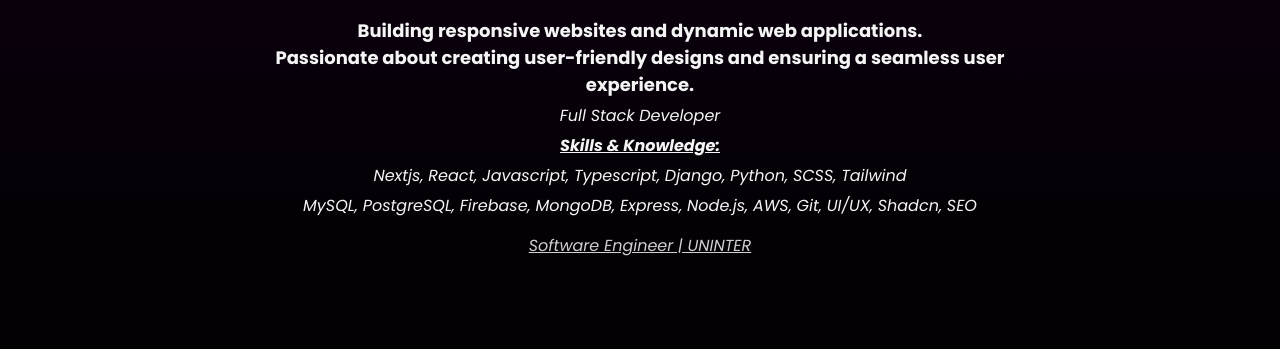
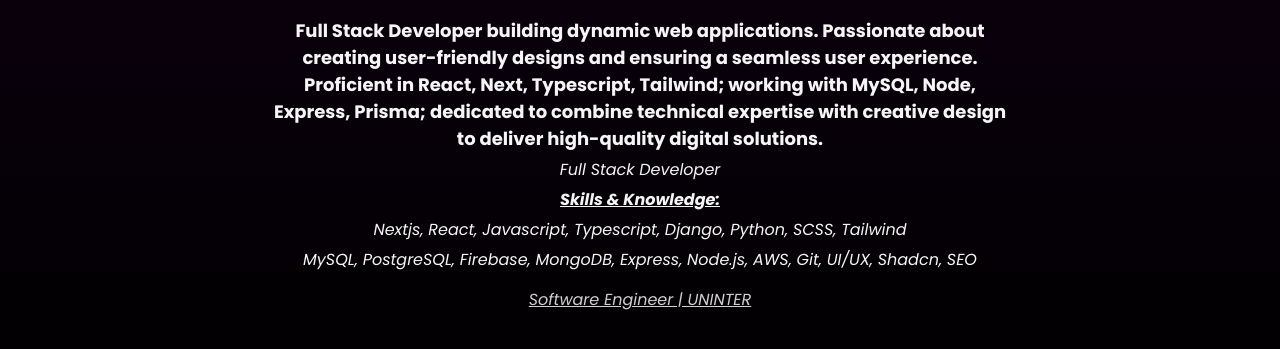
Before and after one commit to guinoei/guinoei.github.io, a plain HTML site: page index.html in a window 1280 px wide. Shown: the part 381-730 px from the top of the page. Drawn offline with Linux system fonts and the light colour scheme.

Commit message:
Update index.html

```diff
--- a/index.html
+++ b/index.html
@@ -43,8 +43,7 @@
             </div>
 
             <div class="bio">
-                <h1>Building responsive websites and dynamic web applications.<br>Passionate about creating
-                    user-friendly designs and ensuring a seamless user experience.</h1>
+                <h1>Full Stack Developer building dynamic web applications. Passionate about creating user-friendly designs and ensuring a seamless user experience. Proficient in React, Next, Typescript, Tailwind; working with MySQL, Node, Express, Prisma; dedicated to combine technical expertise with creative design to deliver high-quality digital solutions.</h1>
                 <p>Full Stack Developer</p>
                 <p class="skills">Skills & Knowledge:</p>
                 <p>Nextjs, React, Javascript, Typescript, Django, Python, SCSS, Tailwind</p>
```
